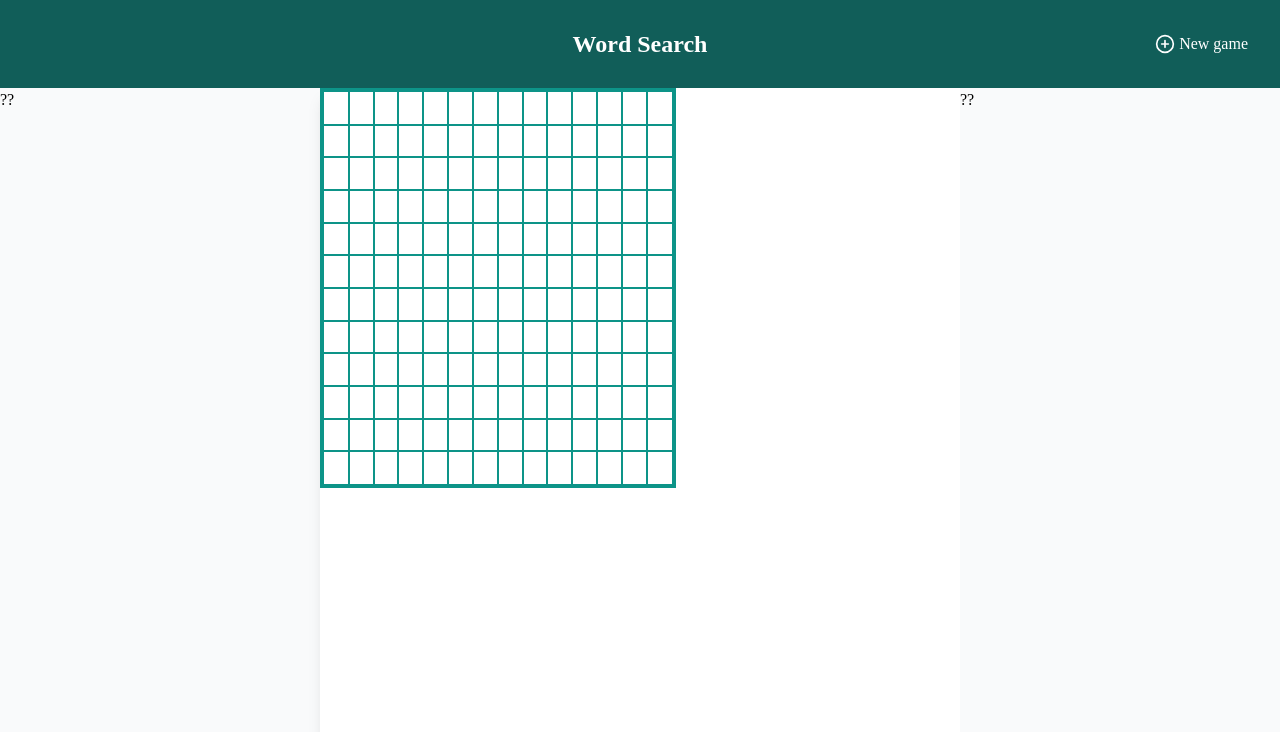
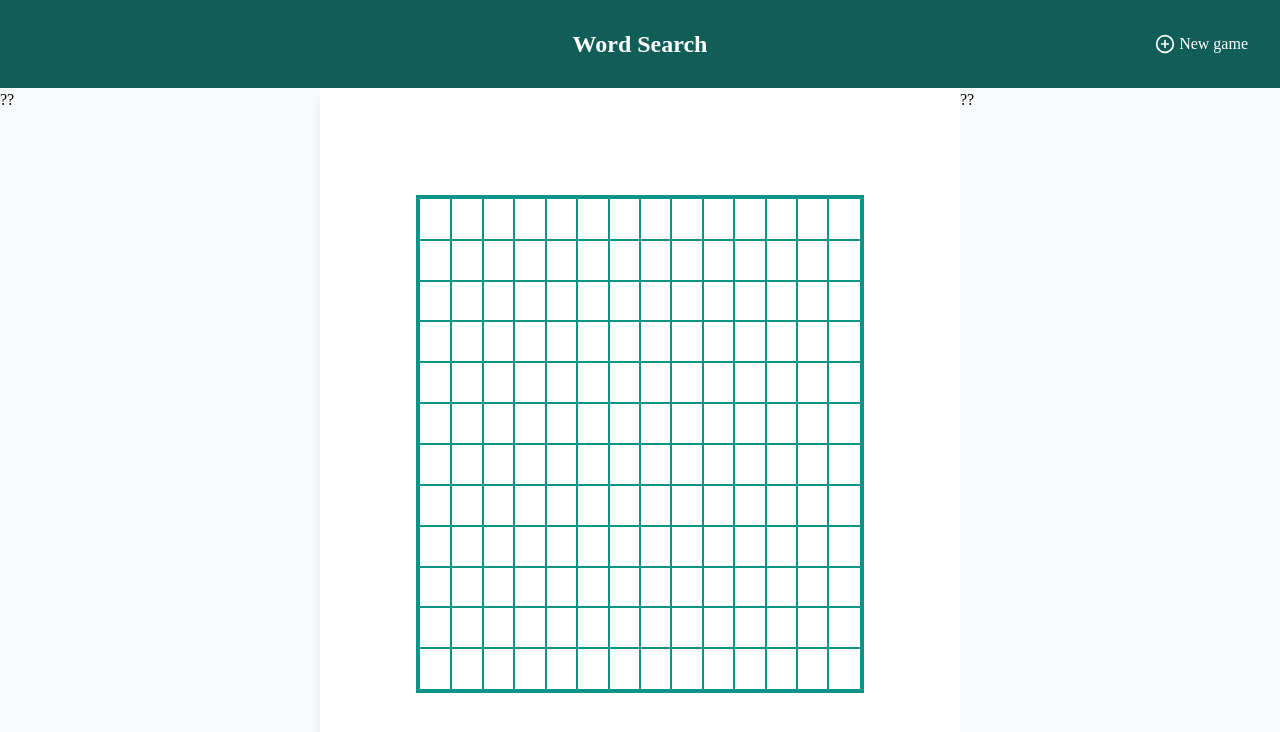
Before and after one commit to LJS0000/word-search, a React (Create React App) app: page / in a window 1280 px wide. Shown: the top 732 px of the page. Built offline with nearby package versions, Linux system fonts and the light colour scheme; a web font is replaced by a local one.

Commit message:
💄 UI_board 컴포넌트 UI 수정

```diff
--- a/src/styles/Board.module.css
+++ b/src/styles/Board.module.css
@@ -1,5 +1,5 @@
 .board {
-  @apply min-w-[50%] max-w-[90%] h-[50%] aspect-[8/9];
+  @apply min-w-[70%] max-w-[90%] min-h-[50%] max-h-[70%] aspect-[8/9];
   @apply border-4 border-teal-600;
   @apply flex flex-col border-collapse;
 }
--- a/src/styles/HomePage.module.css
+++ b/src/styles/HomePage.module.css
@@ -1,5 +1,5 @@
 .home {
-  @apply w-screen h-screen;
+  @apply w-full h-full;
   @apply flex justify-center items-center;
 }
 
@@ -15,4 +15,5 @@
 
 .mainContainer {
   @apply w-1/2 h-full shadow-lg;
+  @apply flex justify-center items-center;
 }
```
